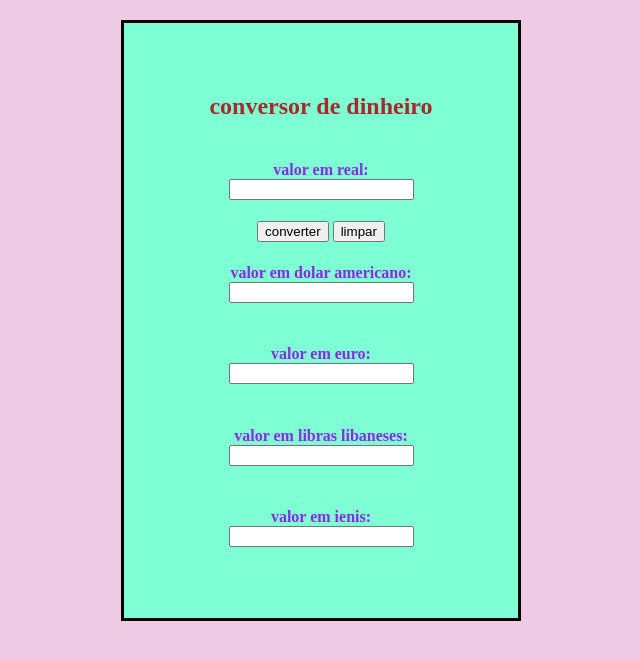
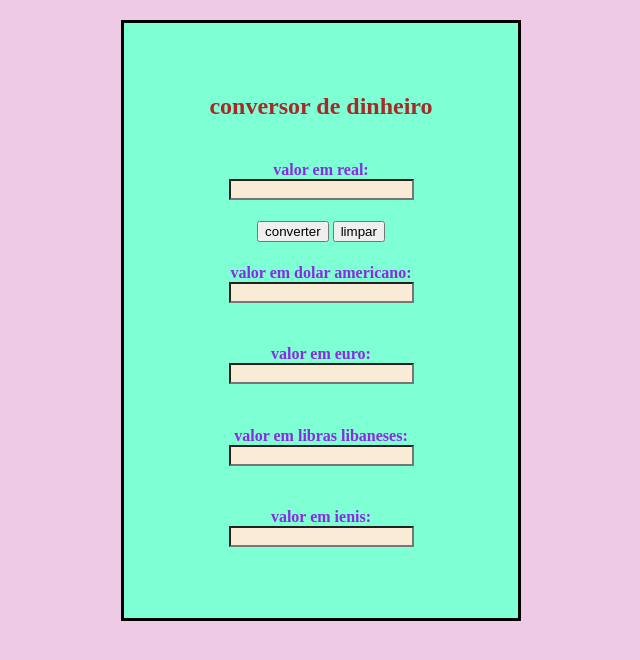
Before and after one commit to CauiDavis/conversor, a PHP site: page / in a window 1280 px wide. Shown: the top 660 px of the page, without its empty margins (319-959 px from the left). Run offline with PHP 8.4, Linux system fonts and the light colour scheme.

Commit message:
first commit

```diff
--- a/estilo.css
+++ b/estilo.css
@@ -30,3 +30,6 @@ body{
 h4{
     color: blueviolet;
 }
+.back{
+    background-color: antiquewhite;
+}
--- a/index.html
+++ b/index.html
@@ -12,23 +12,23 @@
     <center><div class="conversor">
         <h2>conversor de dinheiro</h2>
         <div>
-        <h4>valor em real:<br><input id="valor-real" type="number" value=""></h3>
+        <h4>valor em real:<br><input class="back" id="valor-real" type="number" value=""></h3>
         </div>
         <div >
             <input class="converter" type="button" value="converter" onclick="converter()"></input>
             <input class="limpar" type="button" value="limpar" onclick="limpar()"></input>
         </div>
         <div>
-            <h4>valor em dolar americano:<br><input type="text" id="valor-dolar"></h3>
+            <h4>valor em dolar americano:<br><input class="back" type="text" id="valor-dolar"></h3>
         </div>
         <div>
-            <h4>valor em euro:<br><input type="text" id="valor-euro"></h3>
+            <h4>valor em euro:<br><input class="back" type="text" id="valor-euro"></h3>
         </div>
         <div>
-            <h4>valor em libras libaneses:<br><input type="text" id="valor-libras"></h3>
+            <h4>valor em libras libaneses:<br><input class="back" type="text" id="valor-libras"></h3>
         </div>
         <div>
-            <h4>valor em ienis:<br><input type="text" id="valor-ienis"></h3>
+            <h4>valor em ienis:<br><input class="back" type="text" id="valor-ienis"></h3>
         </div>
     </div></center>
 </body>
```
